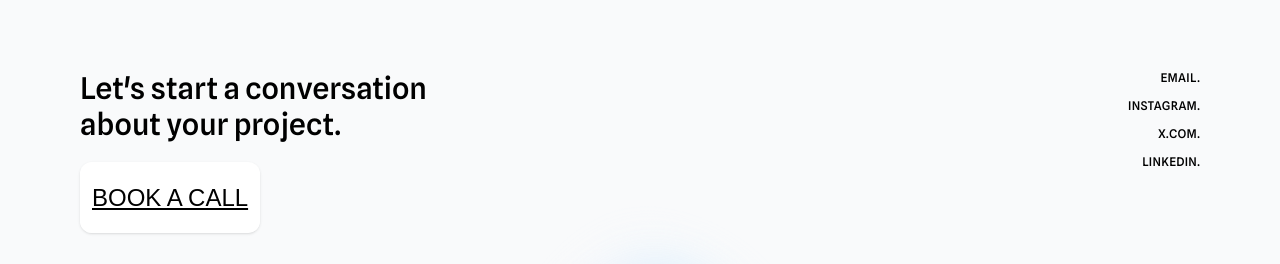
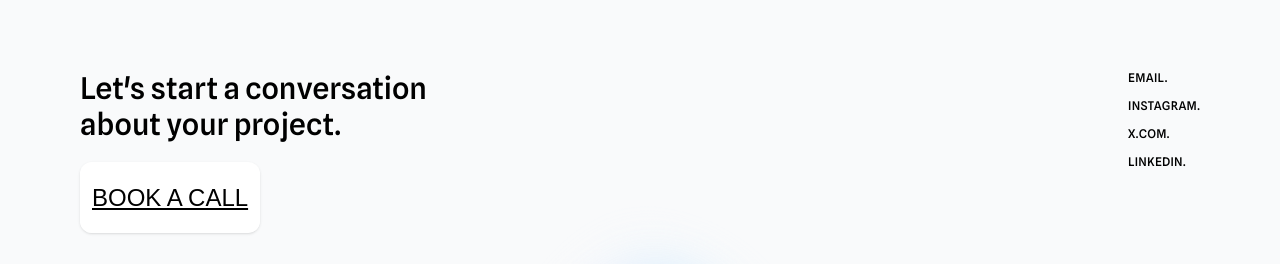
Before and after one commit to biodunidowu/My-portfolio, a Next.js app: page / in a window 1280 px wide. Shown: the part 1306-1570 px from the top of the page. Built offline with nearby package versions, Linux system fonts and the light colour scheme; a web font is replaced by a local one.

Commit message:
Refactor ContactLinks and Footer components for improved layout and styling consistency

```diff
--- a/components/core/ContactLinks.tsx
+++ b/components/core/ContactLinks.tsx
@@ -2,9 +2,9 @@ import { contactLinks } from "@/lib/constants/contact";
 
 export default function ContactLinks() {
   return (
-    <ul className="space-y-3 text-right text-xs font-medium uppercase tracking-wide text-black">
+    <div className="flex md:flex-col flex-row space-y-3 text-xs font-medium uppercase tracking-wide text-black w-ful">
       {contactLinks.map((link) => (
-        <li key={link.label}>
+        <span key={link.label}>
           <a
             href={link.href}
             target={link.href.startsWith("http") ? "_blank" : undefined}
@@ -13,8 +13,8 @@ export default function ContactLinks() {
           >
             {link.label}.
           </a>
-        </li>
+        </span>
       ))}
-    </ul>
+    </div>
   );
 }
--- a/components/core/Footer.tsx
+++ b/components/core/Footer.tsx
@@ -5,9 +5,9 @@ const FooterSection = () => {
   return (
     <footer
       id="contact"
-      className="relative overflow-hidden py-20"
+      className="relative overflow-hidden py-10 md:py-20"
     >
-      <div className="relative flex items-start justify-between px-6 md:px-20">
+      <div className="relative flex md:flex-row flex-col items-start justify-between px-6 md:px-20">
         <div>
           <h2 className="max-w-sm text-3xl font-medium mb-10">
             Let&apos;s start a conversation about your project.
```
